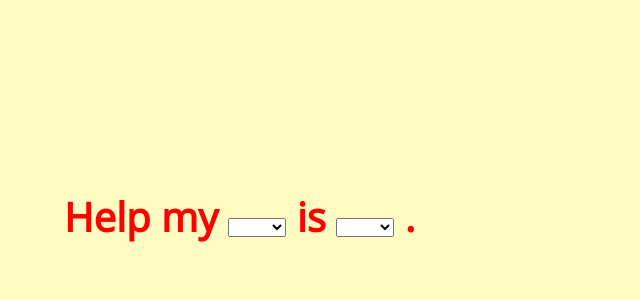
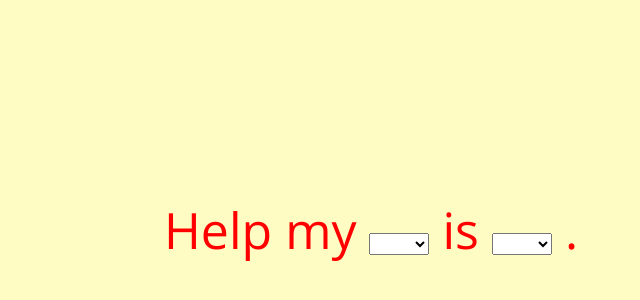
Before and after one commit to candicepoon/ITWS1100project, a plain HTML site: page index.html in a window 1280 px wide. Shown: the part 188-488 px from the top of the page, without its empty margins (476-1116 px from the left). Drawn offline with nearby package versions, Linux system fonts and the light colour scheme.

Commit message:
Fixed the font weight

```diff
--- a/resources/index.css
+++ b/resources/index.css
@@ -7,15 +7,17 @@ body {
 	top: 50%;
 	left: 50%;
 	margin-top: -50px;
-	margin-left: -100px;
+	margin-right: -200px;
 }
 
 #largeRedText h1 {
 	font-family: 'Open Sans', sans-serif;
-	font-size: 40px;
+	font-weight: 300;
+	font-size: 50px;
 	color: red;
 }
 
 .picker {
-	font-family: Helvetica;
+	font-family: 'Open Sans';
+
 }
```
